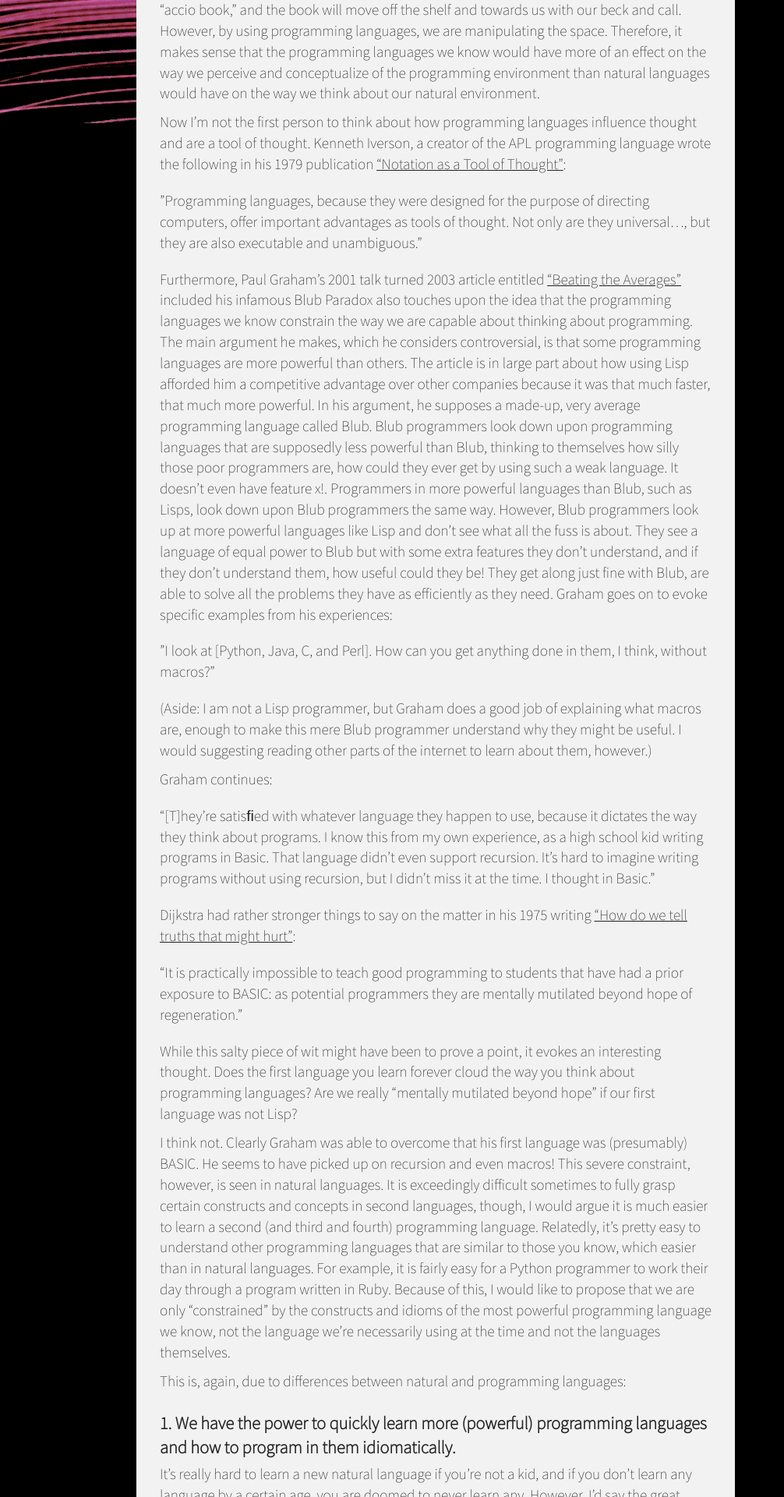
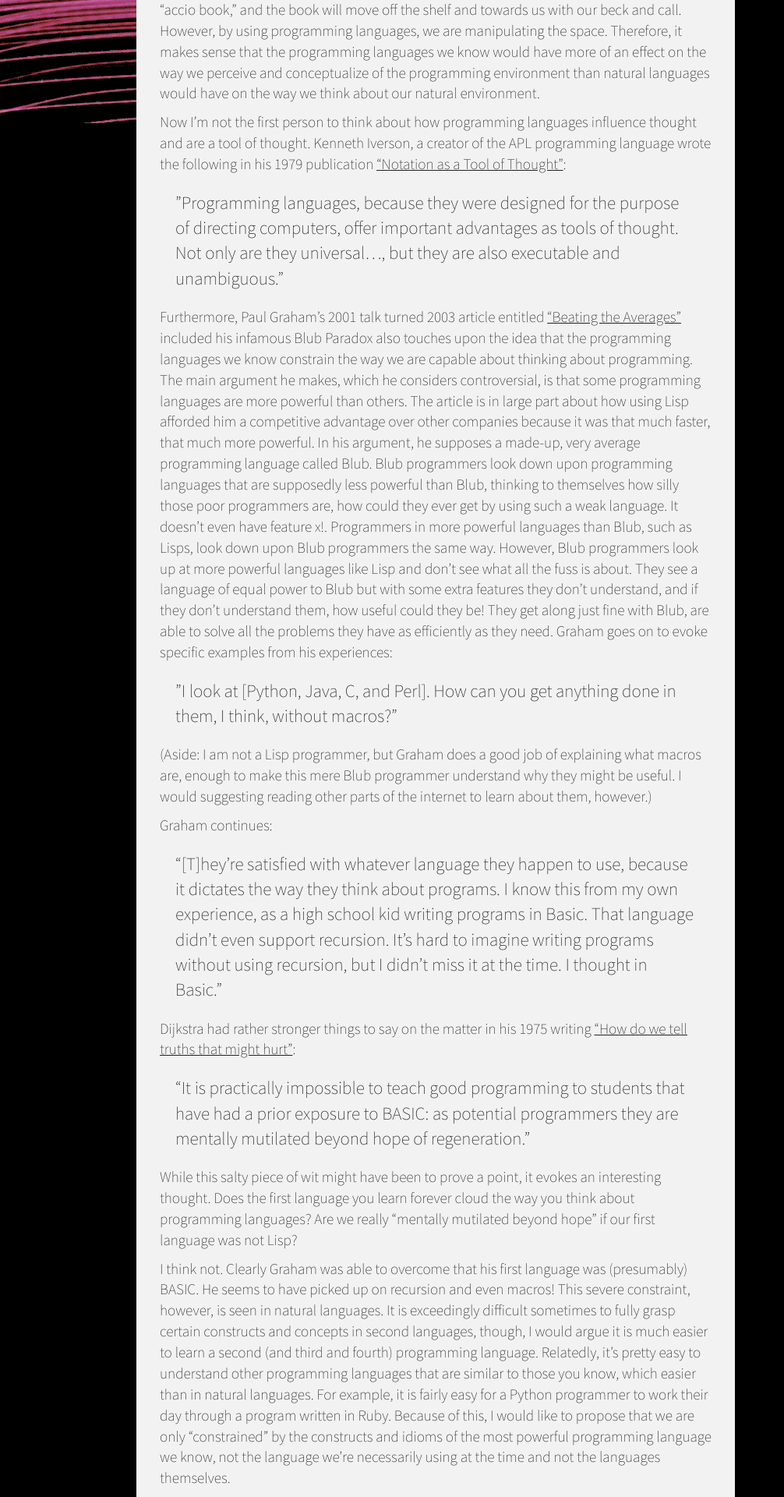
Before and after one commit to jennazee/jennazee.github.io, a Jekyll site: the page built from _posts/2014-05-29-the-linguistic-relativity-of-programming.markdown, in a window 1280 px wide. Shown: the part 724-2644 px from the top of the page at 78% size, without its empty margins (0-1006 px from the left). Built offline with Jekyll 4.4.1, drawn with Linux system fonts in a browser that asks for light colours; nearby versions of some CDN libraries; Markdown is read by kramdown in place of the engine named in the settings.

Commit message:
rel links and weird unicode fi

```diff
--- a/JZCSS.css
+++ b/JZCSS.css
@@ -386,6 +386,11 @@ blockquote {
 	margin-top: 0;
 }
 
+blockquote {
+	margin: 10px 20px;
+	font-size: 1.2em;
+}
+
 @media only screen and (max-width: 1140px) {
 	html {
 		min-width: 300px;
--- a/_posts/2014-05-29-the-linguistic-relativity-of-programming.markdown
+++ b/_posts/2014-05-29-the-linguistic-relativity-of-programming.markdown
@@ -3,7 +3,7 @@ layout: post
 title:  "The Linguistic Relativity of Programming"
 ---
 
-[This is a blog post expositing a talk I gave at BrooklynJS on May 15th, 2014. The slides can be found at [bit.ly/bk-js](bit.ly/bk-js).]
+[This is a blog post expositing a talk I gave at BrooklynJS on May 15th, 2014. The slides can be found at [bit.ly/bk-js](http://bit.ly/bk-js).]
 
 The hypothesis of linguistic relativity is a concept in linguistics that suggests that the languages we speak affect the way we think. While this viewpoint remains controversial across the academic linguistic community, it is easy for even someone not trained in linguistics to buy the idea. For example, it's easy to appreciate that the words we have for colors carve a continuous color spectrum into discrete sections, which then influence the way we think about the color space.
 
@@ -13,7 +13,7 @@ Now I'm not the first person to think about how programming languages influence
 
 >”Programming languages, because they were designed for the purpose of directing computers, offer important advantages as tools of thought. Not only are they universal…, but they are also executable and unambiguous.”
 
-Furthermore, Paul Graham's 2001 talk turned 2003 article entitled [“Beating the Averages”](bit.ly/blub-paradox) included his infamous Blub Paradox also touches upon the idea that the programming languages we know constrain the way we are capable about thinking about programming. The main argument he makes, which he considers controversial, is that some programming languages are more powerful than others. The article is in large part about how using Lisp afforded him a competitive advantage over other companies because it was that much faster, that much more powerful. In his argument, he supposes a made-up, very average programming language called Blub. Blub programmers look down upon programming languages that are supposedly less powerful than Blub, thinking to themselves how silly those poor programmers are, how could they ever get by using such a weak language. It doesn't even have feature x!. Programmers in more powerful languages than Blub, such as Lisps, look down upon Blub programmers the same way. However, Blub programmers look up at more powerful languages like Lisp and don't see what all the fuss is about. They see a language of equal power to Blub but with some extra features they don't understand, and if they don't understand them, how useful could they be! They get along just fine with Blub, are able to solve all the problems they have as efficiently as they need. Graham goes on to evoke specific examples from his experiences:
+Furthermore, Paul Graham's 2001 talk turned 2003 article entitled [“Beating the Averages”](http://bit.ly/blub-paradox) included his infamous Blub Paradox also touches upon the idea that the programming languages we know constrain the way we are capable about thinking about programming. The main argument he makes, which he considers controversial, is that some programming languages are more powerful than others. The article is in large part about how using Lisp afforded him a competitive advantage over other companies because it was that much faster, that much more powerful. In his argument, he supposes a made-up, very average programming language called Blub. Blub programmers look down upon programming languages that are supposedly less powerful than Blub, thinking to themselves how silly those poor programmers are, how could they ever get by using such a weak language. It doesn't even have feature x!. Programmers in more powerful languages than Blub, such as Lisps, look down upon Blub programmers the same way. However, Blub programmers look up at more powerful languages like Lisp and don't see what all the fuss is about. They see a language of equal power to Blub but with some extra features they don't understand, and if they don't understand them, how useful could they be! They get along just fine with Blub, are able to solve all the problems they have as efficiently as they need. Graham goes on to evoke specific examples from his experiences:
 
 >”I look at [Python, Java, C, and Perl]. How can you get anything done in them, I think, without macros?"
 
@@ -21,7 +21,7 @@ Furthermore, Paul Graham's 2001 talk turned 2003 article entitled [“Beating th
 
 Graham continues:
 
->“[T]hey're satisﬁed with whatever language they happen to use, because it dictates the way they think about programs. I know this from my own experience, as a high school kid writing programs in Basic. That language didn't even support recursion. It's hard to imagine writing programs without using recursion, but I didn't miss it at the time. I thought in Basic.”
+>“[T]hey're satisfied with whatever language they happen to use, because it dictates the way they think about programs. I know this from my own experience, as a high school kid writing programs in Basic. That language didn't even support recursion. It's hard to imagine writing programs without using recursion, but I didn't miss it at the time. I thought in Basic.”
 
 Dijkstra had rather stronger things to say on the matter in his 1975 writing [“How do we tell truths that might hurt”](http://bit.ly/dijkstra-truths):
 
```
